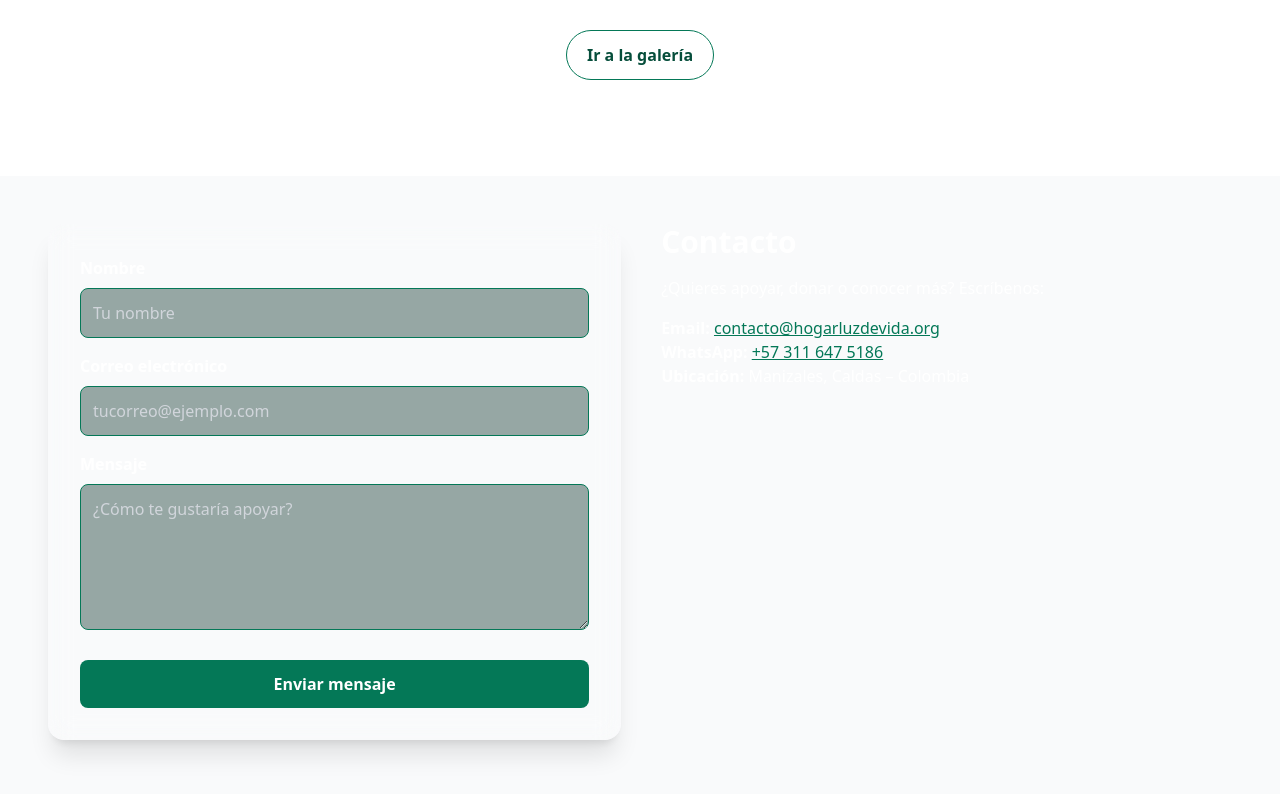
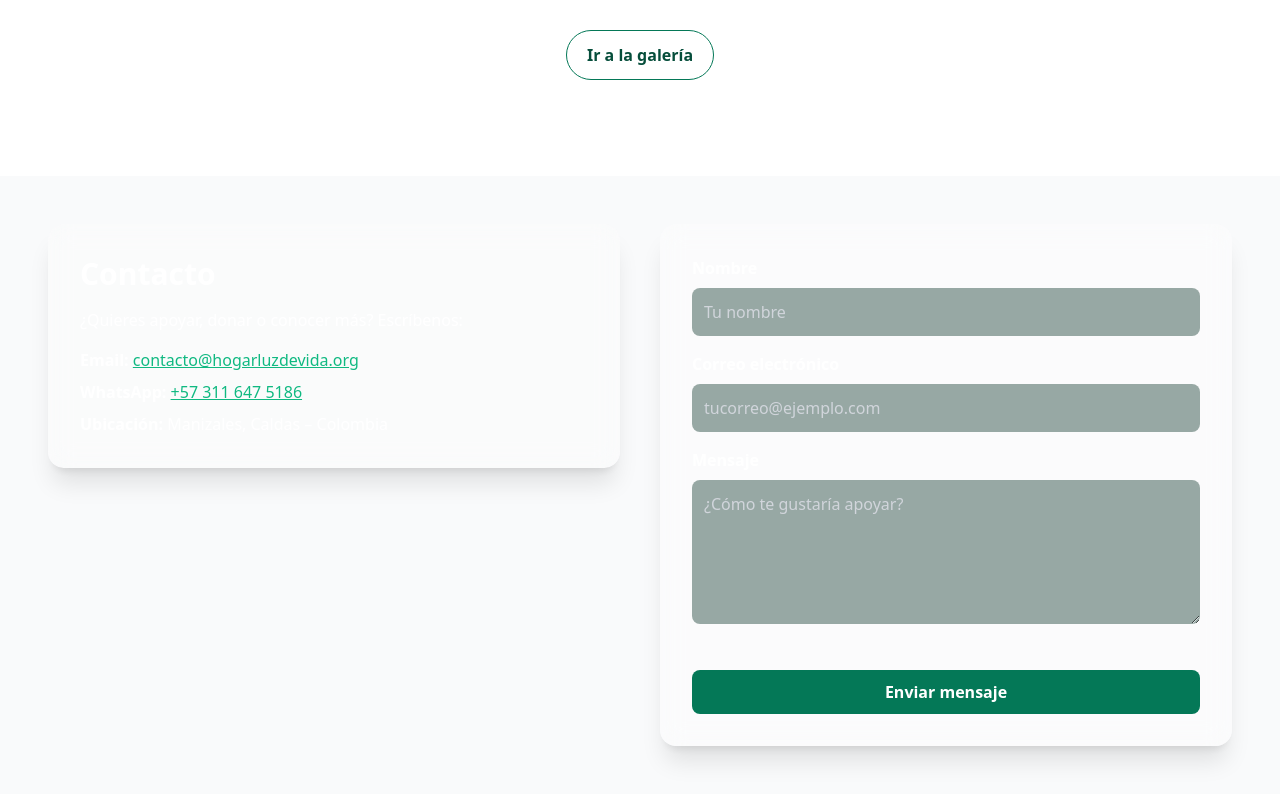
Before and after one commit to matt32s/hogar-luz-de-vida, a React (Vite) app: page / in a window 1280 px wide. Shown: the part 3696-4490 px from the top of the page. Built offline with nearby package versions, Linux system fonts and the light colour scheme.

Commit message:
Arreglos de formulario de contacto, integración de EmailJS, y corrección de errores en el código

```diff
--- a/src/sections/DonarContacto.tsx
+++ b/src/sections/DonarContacto.tsx
@@ -1,103 +1,103 @@
-import React, { useRef } from "react";
-import emailjs from "@emailjs/browser"; // Asegúrate de tener esta librería instalada
+import React, { useRef, useState } from "react";
+import emailjs from "@emailjs/browser"; // Asegúrate de haber instalado la librería de emailjs
 
 export default function DonarContacto() {
-  const form = useRef<HTMLFormElement | null>(null); // Cambié el tipo de ref
+  const form = useRef<HTMLFormElement | null>(null);  // Utilizamos useRef para acceder al formulario
+  const [sent, setSent] = useState(false);  // Estado para saber si el correo fue enviado
+  const [error, setError] = useState(false);  // Estado para manejar errores
 
+  // Función para enviar el correo
 const sendEmail = (e: React.FormEvent) => {
-    e.preventDefault();
+  e.preventDefault(); // Prevenimos el comportamiento por defecto del formulario (recarga de página)
 
   if (form.current) {
+    // Enviamos el formulario utilizando emailjs
     emailjs
       .sendForm(
-          "service_ululdpm", // tu Service ID (Outlook)
-          "template_XXXXXXXX", // tu Template ID real (el que acabas de crear)
-          form.current, // Asegúrate de que form.current esté definido
-          "YOUR_PUBLIC_KEY" // tu Public Key desde EmailJS > Account > API Keys
+        "service_ululdpm", // Tu Service ID de EmailJS (Outlook)
+        "template_XXXXXXXX", // El Template ID real (el que acabas de crear)
+        form.current, // Accedemos al formulario con useRef
+        "YOUR_PUBLIC_KEY" // Tu Public Key desde EmailJS > Account > API Keys
       )
       .then(
         () => {
-            if (form.current) form.current.reset(); // Aquí especificamos que es un HTMLFormElement
+          setSent(true); // Si el envío es exitoso, cambiamos el estado
+          setError(false); // Si no hubo error, lo ponemos en falso
+          form.current?.reset(); // Limpiamos el formulario después de enviarlo
         },
-          (err: Error) => { // Especificamos que el tipo de err es Error
-            console.error("Error:", err);
+        (err: Error) => { // Especificamos que err es de tipo 'Error'
+          console.error("Error:", err); // En caso de error, lo mostramos en la consola
+          setError(true); // Activamos el estado de error
         }
       );
   }
 };
 
+
   return (
     <section className="flex flex-col md:flex-row items-start justify-center gap-10 p-6 md:p-12 bg-transparent">
-      {/* Formulario */}
-      <form
-        ref={form}
-        onSubmit={sendEmail}
-        className="w-full md:w-1/2 bg-white/10 backdrop-blur-md p-8 rounded-2xl shadow-xl"
-      >
-        <label className="text-white font-semibold">Nombre</label>
+      {/* Contenido de la sección */}
+      <div className="w-full md:w-1/2 bg-white/20 backdrop-blur-md p-8 rounded-2xl shadow-xl">
+        <h2 className="text-3xl font-semibold text-white">Contacto</h2>
+        <p className="mt-4 text-white">¿Quieres apoyar, donar o conocer más? Escríbenos:</p>
+
+        {/* Información de contacto */}
+        <ul className="mt-4 space-y-2 text-white">
+          <li><strong>Email:</strong> <a href="mailto:contacto@hogarluzdevida.org" className="text-emerald-500 underline">contacto@hogarluzdevida.org</a></li>
+          <li><strong>WhatsApp:</strong> <a href="https://wa.me/573116475186" target="_blank" className="text-emerald-500 underline">+57 311 647 5186</a></li>
+          <li><strong>Ubicación:</strong> Manizales, Caldas – Colombia</li>
+        </ul>
+      </div>
+
+      {/* Formulario de contacto */}
+      <div className="w-full md:w-1/2 bg-white/30 backdrop-blur-md p-8 rounded-2xl shadow-xl">
+        <form ref={form} onSubmit={sendEmail}>
+          {/* Nombre */}
+          <label className="block text-white font-semibold">Nombre</label>
           <input
             type="text"
             name="from_name"
             required
-          className="w-full mt-2 mb-4 p-3 rounded-lg bg-emerald-950/40 text-white placeholder-gray-300 border border-emerald-700 focus:border-emerald-400"
+            className="w-full mt-2 mb-4 p-3 rounded-lg bg-emerald-950/40 text-white placeholder-gray-300 border-emerald-700 focus:border-emerald-400"
             placeholder="Tu nombre"
           />
 
-        <label className="text-white font-semibold">Correo electrónico</label>
+          {/* Correo electrónico */}
+          <label className="block text-white font-semibold">Correo electrónico</label>
           <input
             type="email"
             name="from_email"
             required
-          className="w-full mt-2 mb-4 p-3 rounded-lg bg-emerald-950/40 text-white placeholder-gray-300 border border-emerald-700 focus:border-emerald-400"
+            className="w-full mt-2 mb-4 p-3 rounded-lg bg-emerald-950/40 text-white placeholder-gray-300 border-emerald-700 focus:border-emerald-400"
             placeholder="tucorreo@ejemplo.com"
           />
 
-        <label className="text-white font-semibold">Mensaje</label>
+          {/* Mensaje */}
+          <label className="block text-white font-semibold">Mensaje</label>
           <textarea
             name="message"
             rows={5}
             required
-          className="w-full mt-2 mb-6 p-3 rounded-lg bg-emerald-950/40 text-white placeholder-gray-300 border border-emerald-700 focus:border-emerald-400"
+            className="w-full mt-2 mb-6 p-3 rounded-lg bg-emerald-950/40 text-white placeholder-gray-300 border-emerald-700 focus:border-emerald-400"
             placeholder="¿Cómo te gustaría apoyar?"
-        />
+          ></textarea>
 
+          {/* Botón de enviar */}
           <button
             type="submit"
-          className="w-full p-3 bg-emerald-700 text-white rounded-lg font-semibold hover:bg-emerald-800"
+            className="w-full py-2.5 mt-4 bg-emerald-700 text-white rounded-lg font-semibold hover:bg-emerald-800 focus:outline-none focus:ring-2 focus:ring-emerald-600"
           >
             Enviar mensaje
           </button>
+
+          {/* Mensajes de éxito o error */}
+          {sent && !error && (
+            <div className="mt-4 text-white font-semibold">¡Mensaje enviado exitosamente!</div>
+          )}
+          {error && (
+            <div className="mt-4 text-red-500 font-semibold">Hubo un error al enviar el mensaje. Intenta nuevamente.</div>
+          )}
         </form>
-
-      {/* Sección de contacto con WhatsApp */}
-      <div className="md:w-1/2">
-        <h2 className="text-3xl text-white font-bold mb-4">Contacto</h2>
-        <p className="text-white mb-4">¿Quieres apoyar, donar o conocer más? Escríbenos:</p>
-        <ul className="text-white">
-          <li>
-            <strong>Email:</strong>{" "}
-            <a
-              className="text-emerald-700 underline"
-              href="mailto:contacto@hogarluzdevida.org"
-            >
-              contacto@hogarluzdevida.org
-            </a>
-          </li>
-          <li>
-            <strong>WhatsApp:</strong>{" "}
-            <a
-              className="text-emerald-700 underline"
-              href="https://wa.me/573116475186"
-              target="_blank"
-              rel="noreferrer"
-            >
-              +57 311 647 5186
-            </a>
-          </li>
-          <li>
-            <strong>Ubicación:</strong> Manizales, Caldas – Colombia
-          </li>
-        </ul>
       </div>
     </section>
   );
```
Lines whose indentation alone changed are shown as unchanged.
